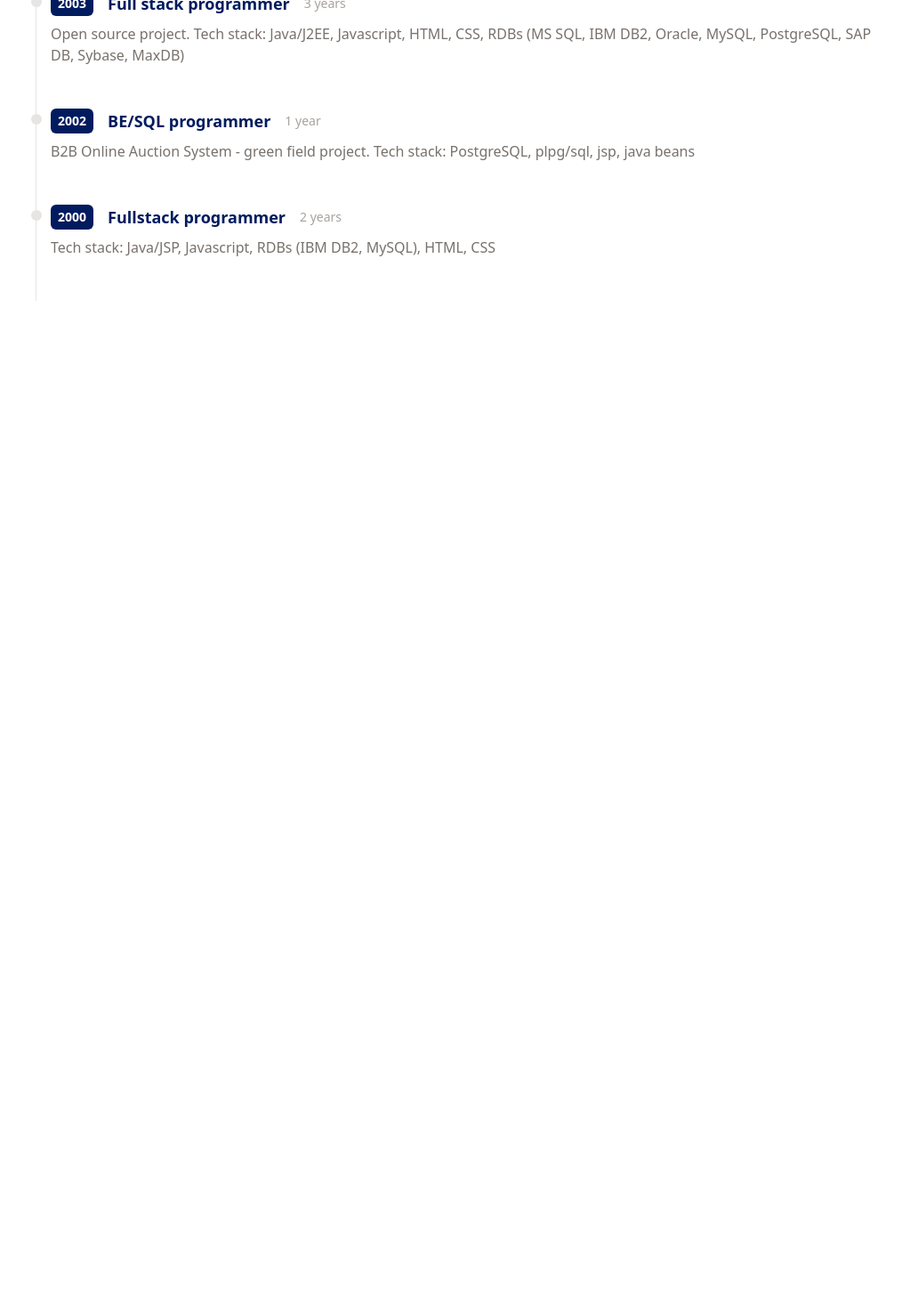
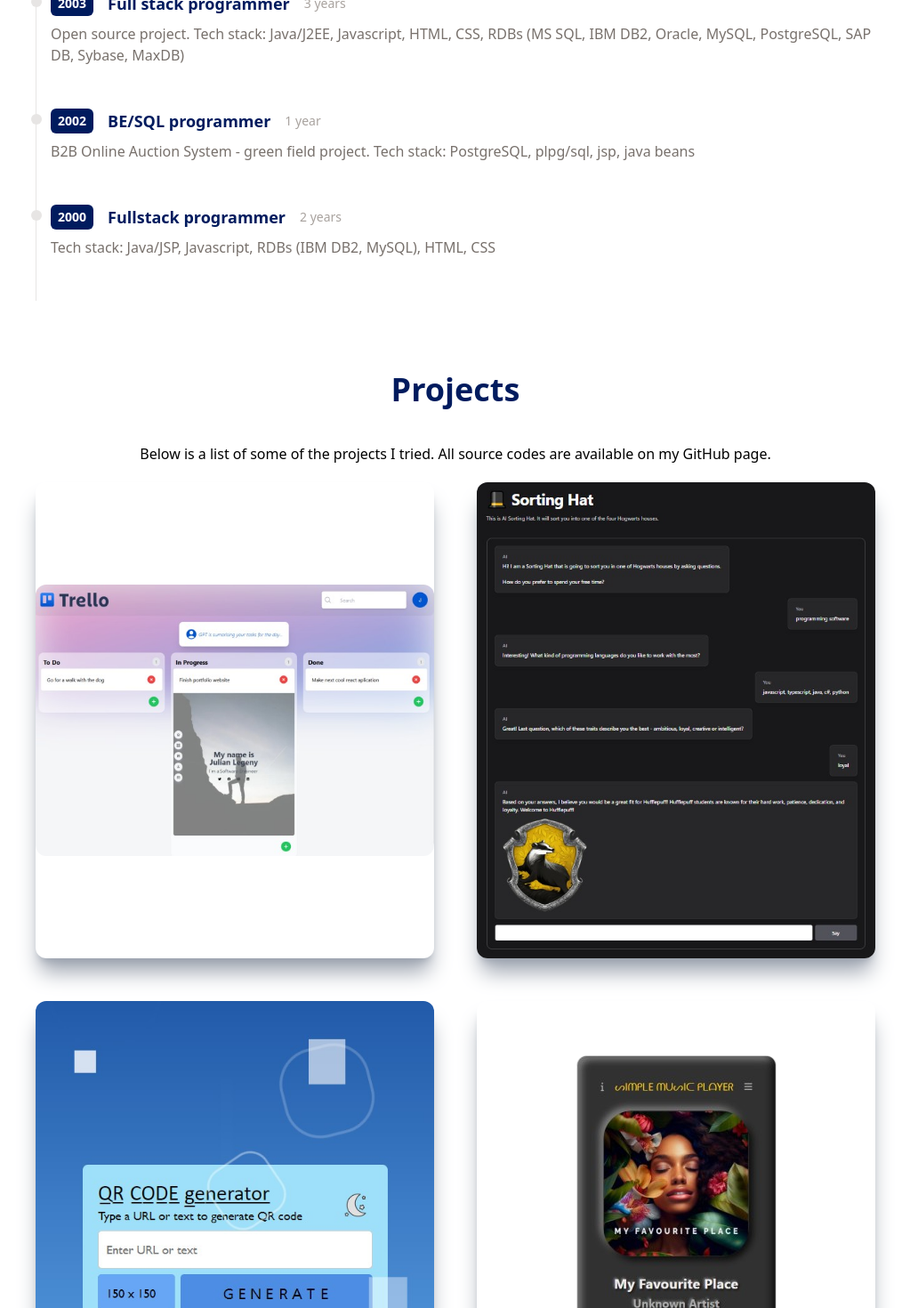
Before and after one commit to juleni/portfolio, a React (Vite) app: page / in a window 1280 px wide. Shown: the part 1330-2800 px from the top of the page at 89% size, without its empty margins (160-1183 px from the left). Before the commit the page ends 1708 px from the top, so only its background shows below. Built offline with nearby package versions, Linux system fonts and the light colour scheme.

Commit message:
Added Projects component

```diff
--- a/src/App.jsx
+++ b/src/App.jsx
@@ -1,4 +1,5 @@
 import Main from "./components/Main";
+import Projects from "./components/Projects";
 import Sidenav from "./components/Sidenav";
 import Work from "./components/Work";
 
@@ -8,6 +9,7 @@ function App() {
       <Sidenav />
       <Main />
       <Work />
+      <Projects />
     </div>
   );
 }
--- /dev/null
+++ b/src/components/Projects.jsx
@@ -0,0 +1,50 @@
+import qrCodeGenImg from "../assets/qr-code-generator.jpg";
+import musicPlayerImg from "../assets/simple-music-player.jpg";
+import sortingHatImg from "../assets/sorting-hat.jpg";
+import trelloImg from "../assets/trello-clone.jpg";
+import ProjectItem from "./ProjectItem";
+
+const Projects = () => {
+  // https://trello-clone-juleni.vercel.app/
+  // https://ai-sorting-hat.vercel.app/
+  // https://juleni.github.io/music-player-2/
+  // https://juleni.github.io/qrcode-generator/
+  // https://juleni.github.io/dictaphone/
+  // https://juleni.github.io/chatbot/
+
+  return (
+    <div id="projects" className="max-w-[1040px] m-auto md:pl-20 p-4 py-10">
+      <h1 className="text-4xl font-bold text-center text-[#001b5e] pb-5">
+        Projects
+      </h1>
+      <p className="text-center py-5">
+        Below is a list of some of the projects I tried. All source codes are
+        available on my GitHub page.
+      </p>
+      <div className="grid sm:grid-cols-2 gap-12">
+        <ProjectItem
+          img={trelloImg}
+          title="GPT Trello Clone"
+          url={"https://trello-clone-juleni.vercel.app/"}
+        />
+        <ProjectItem
+          img={sortingHatImg}
+          title="AI Sorting Hat"
+          url={"https://ai-sorting-hat.vercel.app/"}
+        />
+        <ProjectItem
+          img={qrCodeGenImg}
+          title="QR Code Generator"
+          url={"https://juleni.github.io/qrcode-generator/"}
+        />
+        <ProjectItem
+          img={musicPlayerImg}
+          title="Simple Music Player"
+          url={"https://juleni.github.io/music-player-2/"}
+        />
+      </div>
+    </div>
+  );
+};
+
+export default Projects;
```
